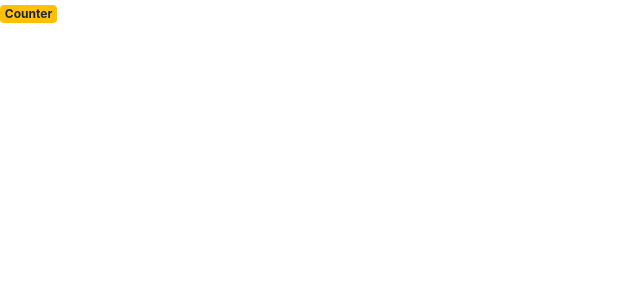
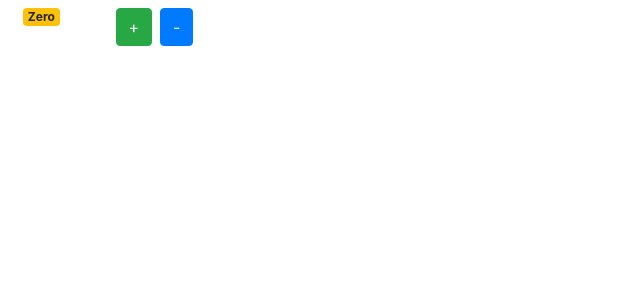
Before and after one commit to mabbasidesign/Counter, a React (Create React App) app in the folder counter/: page / in a window 1280 px wide. Shown: the top 300 px of the page, without its empty margins (0-640 px from the left). Built offline with nearby package versions, Linux system fonts and the light colour scheme.

Commit message:
Ad dd counter button

```diff
--- a/counter/src/App.js
+++ b/counter/src/App.js
@@ -12,12 +12,11 @@ class App extends Component {
     ]
   }
 
-
   render() {
     return (
 
       <div>
-        <h1 className="badge badge-warning"> Counter </h1>
+        <h1> Counter </h1>
       </div>
     );
   }
--- /dev/null
+++ b/counter/src/components/counter.jsx
@@ -0,0 +1,52 @@
+import React, { Component } from 'react';
+
+class Counter extends Component {
+    state = {
+
+        counters: [
+            { id: 1, value: 4 },
+            { id: 2, value: 1 },
+            { id: 3, value: 0 },
+            { id: 4, value: 0 },
+        ],
+
+        count: 0,
+     }
+
+     getClasses(){
+        let classes = "badge m-2 badge-";
+        classes += (this.state.count === 0)? "warning": "primary";
+        return classes;
+    }
+
+    fromCount(){
+        const { count } = this.state;
+        return (count === 0)? "Zero": count;
+    }
+
+    handleIncrement = () =>{
+        this.setState({ count: this.state.count + 1 })
+    }
+
+    handleDecrement = () =>{
+        this.setState({ count: this.state.count - 1 })
+    }
+
+    render() {
+        return (
+            <div className="row container">
+                <div className="col-1">
+                    <span className={this.getClasses()}> {this.fromCount()} </span>
+                </div>
+                <div className="col">
+                    <button className="btn btn-success m-2" onClick={ () => this.handleIncrement() }>+</button>
+                    <button className="btn btn-primary"onClick={ () => this.handleDecrement()}>-</button>
+                </div>
+            </div>
+         );
+    }
+}
+
+
+
+export default Counter;
--- a/counter/src/index.js
+++ b/counter/src/index.js
@@ -1,9 +1,10 @@
 import React from 'react';
 import ReactDOM from 'react-dom';
 import './index.css';
-import 'bootstrap/dist/css/bootstrap.css'
+import 'bootstrap/dist/css/bootstrap.css';
+import Counter from './components/counter';
 import App from './App';
 import registerServiceWorker from './registerServiceWorker';
 
-ReactDOM.render(<App />, document.getElementById('root'));
+ReactDOM.render(<Counter />, document.getElementById('root'));
 registerServiceWorker();
```
Also changed, not shown: counter/src/components/counters.jsx (added).
